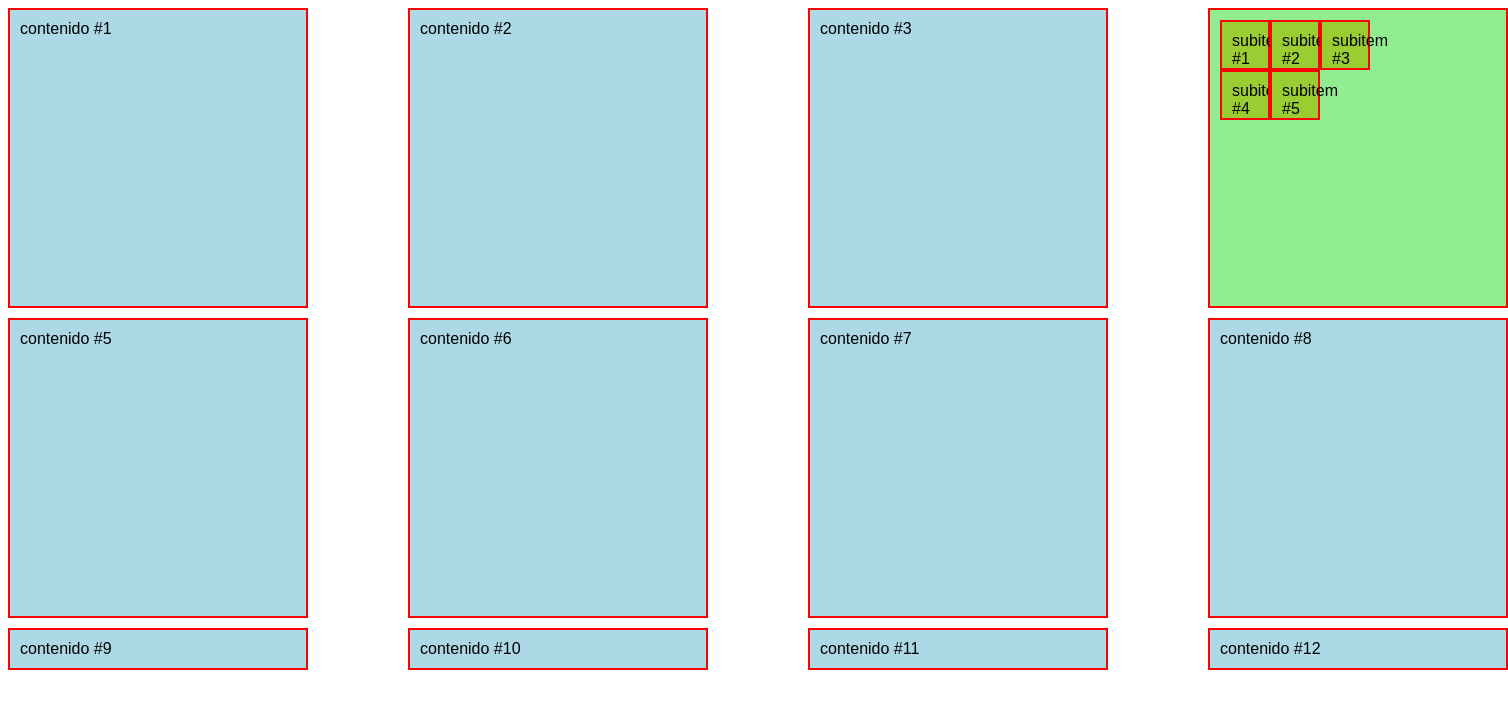
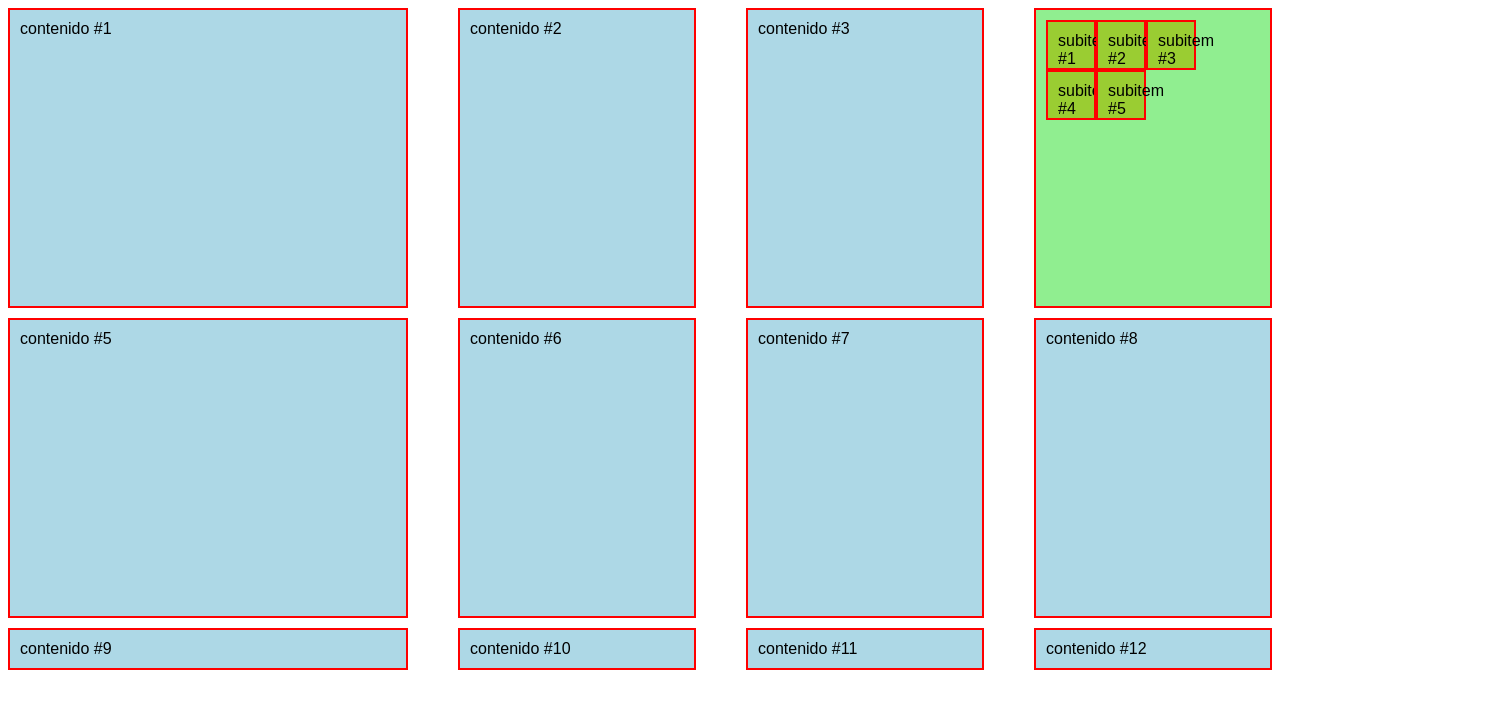
Before and after one commit to lmayai/css-grids, a plain HTML site: page index.html in a window 1280 px wide. Shown: the whole page, 1508 px wide, since content can reach past the window. Drawn offline with Linux system fonts and the light colour scheme.

Commit message:
minmax individual

```diff
--- a/index.html
+++ b/index.html
@@ -11,12 +11,13 @@
         }
         .container{
             display: grid;
-            grid-template-columns: repeat(4, minmax(300px,1fr));
+            /* grid-template-columns: repeat(4, minmax(300px,1fr));  */
+            grid-template-columns: minmax(400px,1fr) 1fr 1fr 1fr;
             grid-template-rows: 300px 300px;
             /* grid-template: 300px 300px / 25% 50% 25%; */
             /* column-gap: 30px; */
             /* row-gap: 100px; */
-            gap:10px 100px;
+            gap:10px 50px;
         }
         .item{
             background: lightblue;
```
